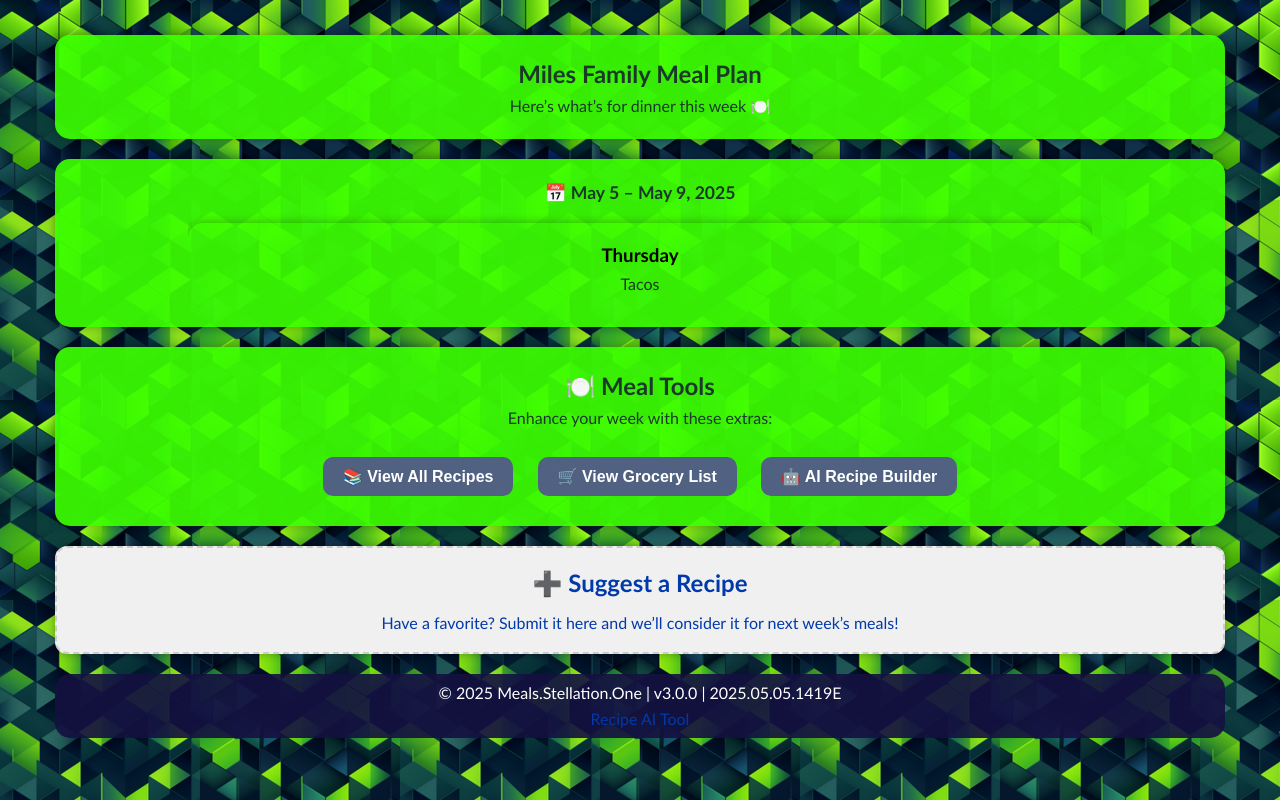
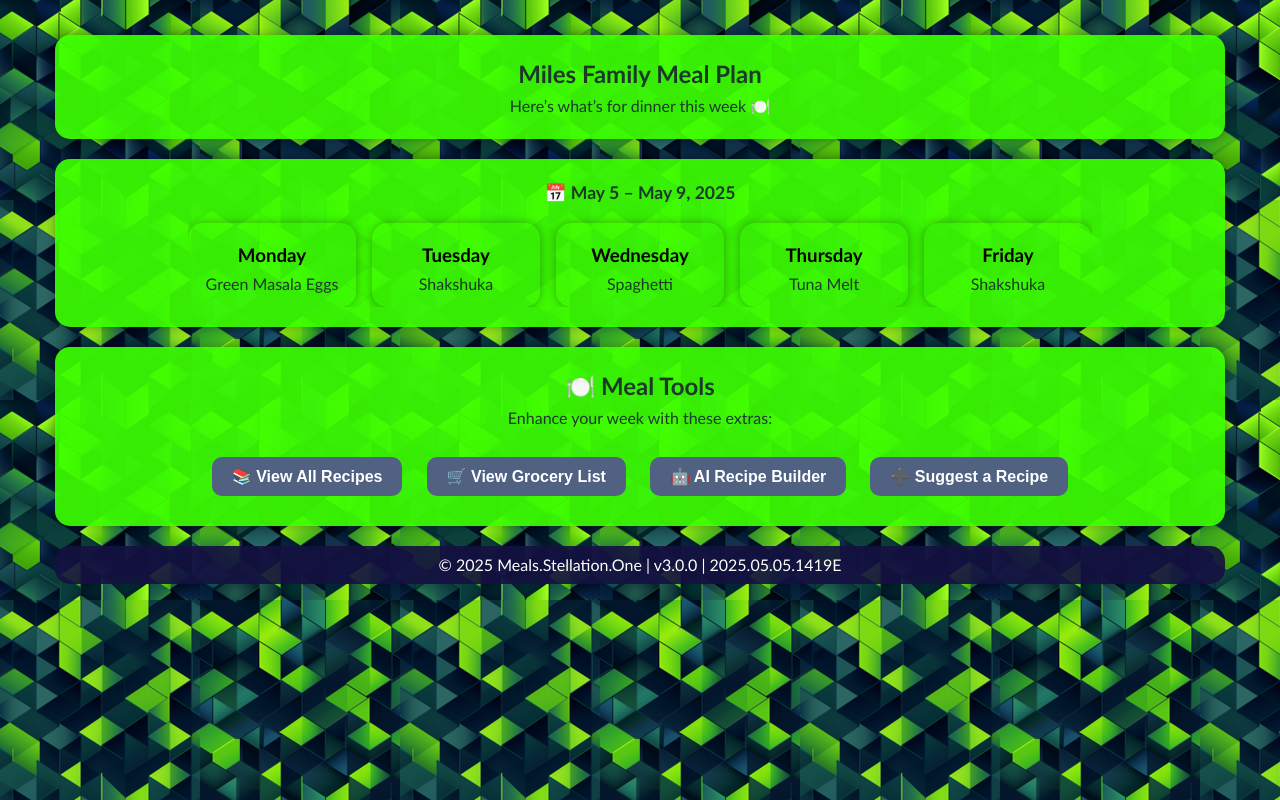
Before and after one commit to ryan-miles/meals.stellation.one, a website: page website/meals.html in a window 1280 px wide. Drawn offline with Linux system fonts and the light colour scheme.

Commit message:
Updated buttons on meal.html

```diff
--- a/website/meals.html
+++ b/website/meals.html
@@ -68,26 +68,17 @@
             <a href="meal-ai.html">
               <button class="tool-button">🤖 AI Recipe Builder</button>
             </a>
+            <a href="https://docs.google.com/forms/d/e/1FAIpQLScOQ-orNTxratec234eh6yhWd85AW6FamRJcYCgKqWRk29-Jg/viewform?usp=sharing" target="_blank">
+              <button class="tool-button">➕ Suggest a Recipe</button>
+            </a>
           </div>
-                  </div>
+        </div>
       </section>
-
-      <!-- Suggest a Recipe -->
-      <a href="https://docs.google.com/forms/d/e/1FAIpQLScOQ-orNTxratec234eh6yhWd85AW6FamRJcYCgKqWRk29-Jg/viewform?usp=sharing"
-         target="_blank"
-         class="bento-box"
-         style="display: block; text-align: center; padding: 1em; margin-top: 1em; border-radius: 12px; background: #f0f0f0; border: 2px dashed #ccc; text-decoration: none;">
-        <div class="container">
-          <h2 style="margin: 0;">➕ Suggest a Recipe</h2>
-          <p style="margin: 0.5em 0 0;">Have a favorite? Submit it here and we’ll consider it for next week’s meals!</p>
-        </div>
-      </a>
 
     </main>
     <footer class="footer">
       <div>
         <p>© 2025 Meals.Stellation.One | v3.0.0 | 2025.05.05.1419E</p>
-        <p><a href="meal-ai.html">Recipe AI Tool</a></p>
       </div>
     </footer>
   </div>
--- a/website/schedule.json
+++ b/website/schedule.json
@@ -1,8 +1,8 @@
 {
   "weekStart": "2025-05-05",
-  "monday": "green-masala-eggs-1746646331972",
-  "tuesday": "shakshuka-1746401881927",
-  "wednesday": "spinach-artichoke-gnocchi-skillet-with-feta",
-  "thursday": "tacos",
-  "friday": "healthy-air-fryer-turkey-meatballs-with-zoodles"
+  "monday": "green-masala-eggs",
+  "tuesday": "shakshuka",
+  "wednesday": "spaghetti",
+  "thursday": "tuna-melt",
+  "friday": "shakshuka"
 }
```
Also changed, not shown: surprisePlan/lambda_code/index.js (+25 -0 lines), README.md, website/README.md (deleted), 1 other file.
